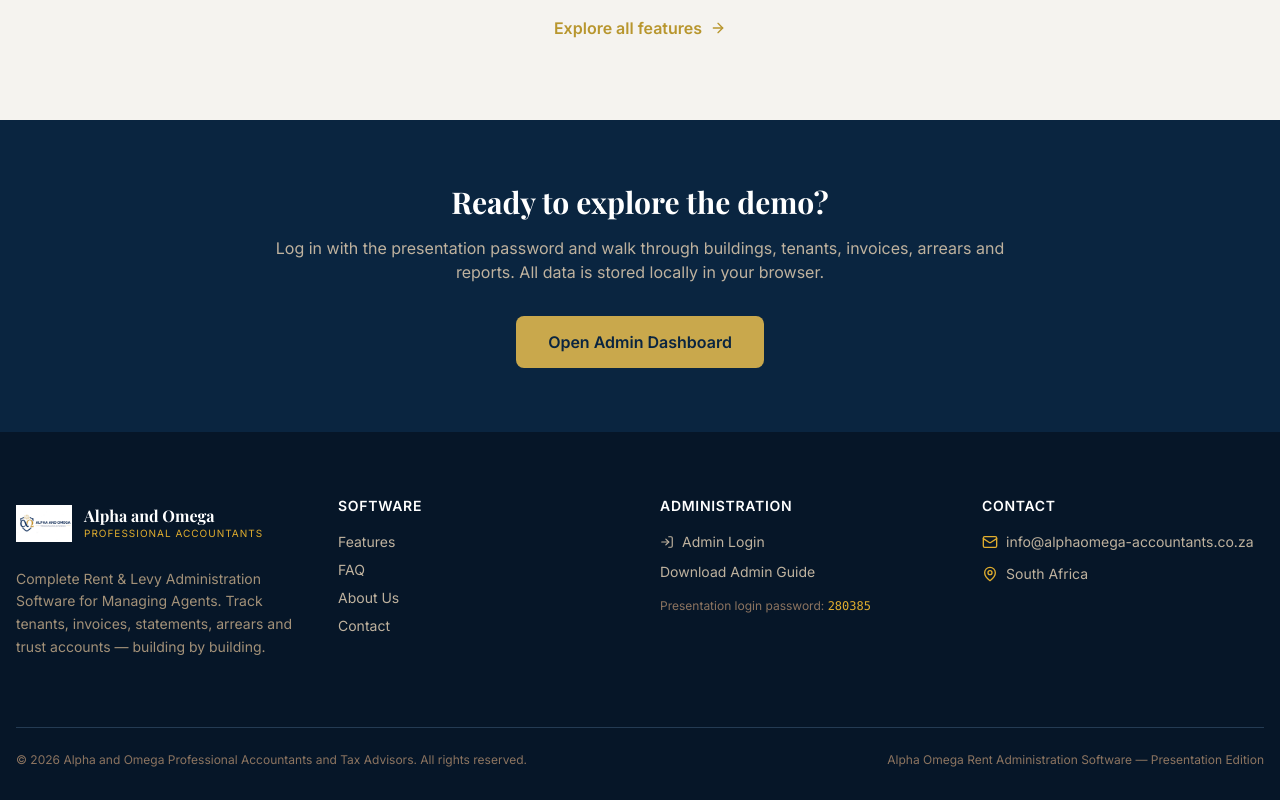
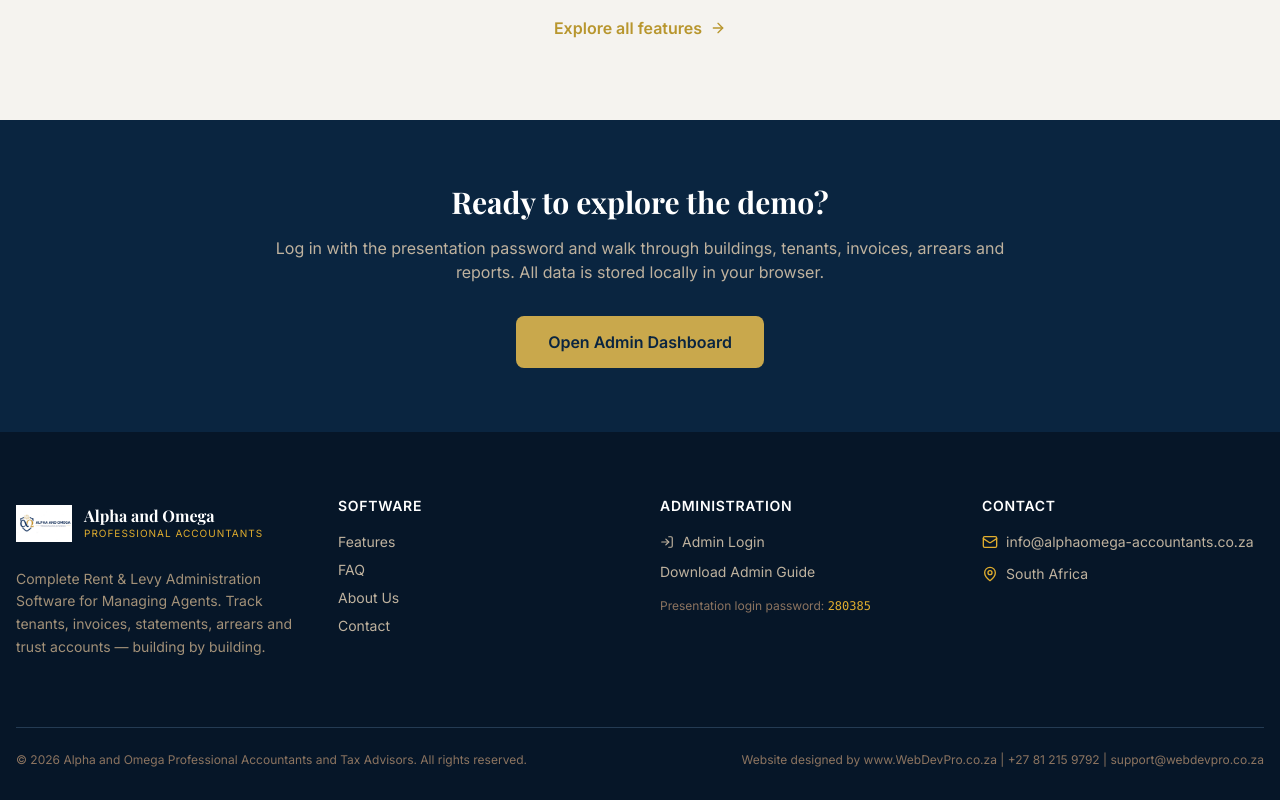
Before and after one commit to silvermatambo-lgtm/propertymanagementsoftware-alphaomega, a React (Vite) app: page / in a window 1280 px wide. Shown: the part 2091-2891 px from the top of the page. Built offline with nearby package versions, Linux system fonts and the light colour scheme.

Commit message:
Add WebDevPro credit and support contact to footer

```diff
--- a/src/components/Footer.tsx
+++ b/src/components/Footer.tsx
@@ -71,7 +71,7 @@ export default function Footer() {
 
         <div className="border-t border-navy-800 pt-6 flex flex-col sm:flex-row items-center justify-between gap-4 text-xs text-stone-500">
           <p>© {new Date().getFullYear()} Alpha and Omega Professional Accountants and Tax Advisors. All rights reserved.</p>
-          <p>Alpha Omega Rent Administration Software — Presentation Edition</p>
+          <p>Website designed by <a href="https://www.webdevpro.co.za" target="_blank" rel="noopener noreferrer" className="hover:text-gold-400 transition-colors">www.WebDevPro.co.za</a> | <a href="tel:+27812159792" className="hover:text-gold-400 transition-colors">+27 81 215 9792</a> | <a href="mailto:support@webdevpro.co.za" className="hover:text-gold-400 transition-colors">support@webdevpro.co.za</a></p>
         </div>
       </div>
     </footer>
```
